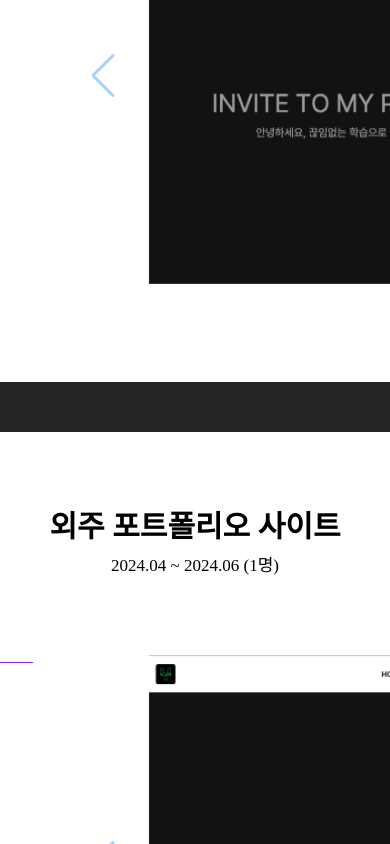
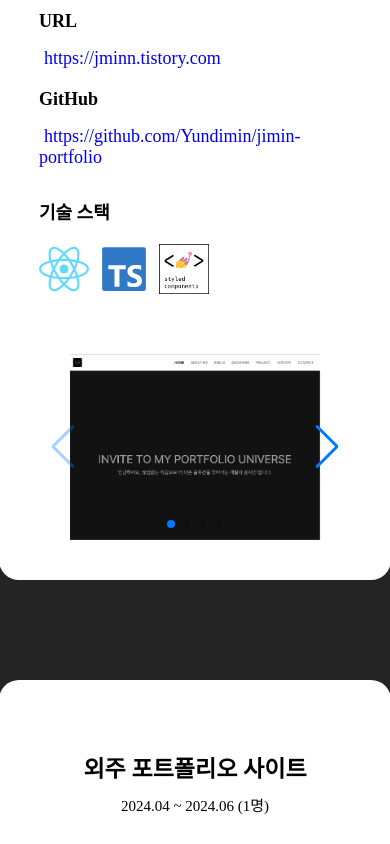
Before and after one commit to Yundimin/jimin-portfolio, a React (Create React App) app: page / in a window 390 px wide. Shown: the part 4160-5004 px from the top of the page. Built offline with nearby package versions, Linux system fonts and the light colour scheme; a web font is replaced by a local one.

Commit message:
project mobile

```diff
--- a/src/components/project.tsx
+++ b/src/components/project.tsx
@@ -9,10 +9,16 @@ import reactImg from "../assets/frontend/React-icon.svg";
 import firebaseImg from "../assets/backend/firebase.png";
 import tsImg from "../assets/frontend/file-type-typescript-official.svg";
 import styledComponentImg from "../assets/frontend/styled-components.png";
+import bootstrap from "../assets/frontend/bootstrap.png";
 import portfolioImg1 from "../assets/portfolio/portfolioImg1.png";
 import portfolioImg2 from "../assets/portfolio/portfolioImg2.png";
 import portfolioImg3 from "../assets/portfolio/portfolioImg3.png";
 import portfolioImg4 from "../assets/portfolio/portfolioImg4.png";
+import postgre from "../assets/backend/postgreSQL.png";
+import prisma from "../assets/backend/prisma.png";
+import graphql from "../assets/backend/graphql.png";
+import node from "../assets/backend/node.png";
+import rn from "../assets/mobileApp/reactNative.png";
 
 const portfolioImages = [
   portfolioImg1,
@@ -21,8 +27,7 @@ const portfolioImages = [
   portfolioImg4,
 ];
 
-const portfolioText1 = "포트폴리오 용도로 제작한 웹사이트입니다.";
-const portfolioText2 = "포트폴리오 용도로 제작한 웹사이트입니다.";
+const portfolioText = "포트폴리오 용도로 제작한 웹사이트입니다.";
 const InstaCloneText = "강의를 통한 인스타그램 클론 앱";
 
 export function Project() {
@@ -36,12 +41,11 @@ export function Project() {
         </div>
         <div className="project-swiper-container">
           <div className="explain-container">
-            <div className="explain-title">{portfolioText1}</div>
+            <div className="explain-title">{portfolioText}</div>
             <div className="function-box">
               <div className="function-title">주요 기능</div>
               <ul>
                 <li>반응형 웹페이지</li>
-                <li>이메일 전송 기능</li>
                 <li>Swiper 라이브러리 적용</li>
               </ul>
             </div>
@@ -61,11 +65,11 @@ export function Project() {
               <div className="github-title">GitHub</div>
               <p>
                 <a
-                  href="https://jminn.tistory.com"
+                  href="https://github.com/Yundimin/jimin-portfolio"
                   target="_blank"
                   rel="noopener noreferrer"
                 >
-                  https://jminn.tistory.com
+                  https://github.com/Yundimin/jimin-portfolio
                 </a>
               </p>
             </div>
@@ -75,7 +79,6 @@ export function Project() {
                 <img src={reactImg} alt="reactImg" />
                 <img src={tsImg} alt="tsImg" />
                 <img src={styledComponentImg} alt="styledComponentImg" />
-                <img src={firebaseImg} alt="firebaseImg" />
               </div>
             </div>
           </div>
@@ -107,12 +110,12 @@ export function Project() {
         </div>
         <div className="project-swiper-container">
           <div className="explain-container">
-            <div className="explain-title">{portfolioText1}</div>
+            <div className="explain-title">{portfolioText}</div>
             <div className="function-box">
               <div className="function-title">주요 기능</div>
               <ul>
                 <li>반응형 웹페이지</li>
-                <li>이메일 전송 기능</li>
+                <li>Bootstrap 라이브러리 적용</li>
                 <li>Swiper 라이브러리 적용</li>
               </ul>
             </div>
@@ -132,11 +135,11 @@ export function Project() {
               <div className="github-title">GitHub</div>
               <p>
                 <a
-                  href="https://jminn.tistory.com"
+                  href="https://github.com/Yundimin/my-portfolio/tree/master"
                   target="_blank"
                   rel="noopener noreferrer"
                 >
-                  https://jminn.tistory.com
+                  https://github.com/Yundimin/my-portfolio/tree/master
                 </a>
               </p>
             </div>
@@ -145,6 +148,7 @@ export function Project() {
               <div className="skills-img">
                 <img src={reactImg} alt="reactImg" />
                 <img src={tsImg} alt="tsImg" />
+                <img src={bootstrap} alt="bootstrapImg" />
                 <img src={styledComponentImg} alt="styledComponentImg" />
                 <img src={firebaseImg} alt="firebaseImg" />
               </div>
@@ -195,17 +199,18 @@ export function Project() {
                   target="_blank"
                   rel="noopener noreferrer"
                 >
-                  https://jminn.tistory.com
+                  https://github.com/Yundimin/instaclone-native/tree/master
                 </a>
               </p>
             </div>
             <div className="skills-box">
               <div className="skills-title">기술 스택</div>
               <div className="skills-img">
-                <img src={reactImg} alt="reactImg" />
-                <img src={tsImg} alt="tsImg" />
-                <img src={styledComponentImg} alt="styledComponentImg" />
-                <img src={firebaseImg} alt="firebaseImg" />
+                <img src={rn} alt="rnImg" />
+                <img src={node} alt="nodeImg" />
+                <img src={prisma} alt="prismaImg" />
+                <img src={graphql} alt="graphqlImg" />
+                <img src={postgre} alt="postgreImg" />
               </div>
             </div>
           </div>
--- a/src/styles/history.modules.ts
+++ b/src/styles/history.modules.ts
@@ -85,11 +85,35 @@ export const HistoryWrapper = styled.div`
         margin: 20px;
       }
     }
+  }
 
-    @media (max-width: 767px) {
+  @media (max-width: 767px) {
+    .title {
+      font-size: 40px;
+    }
+
+    .history-container {
       .history-table-box {
         .history-table {
           flex-direction: column;
+
+          .history-text-box {
+            .table-title {
+              font-size: 20px;
+              margin-bottom: 20px;
+            }
+            .table-position {
+              font-size: 18px;
+              margin-bottom: 20px;
+            }
+            .table-duration {
+              margin-bottom: 20px;
+            }
+            .table-description {
+              font-size: 18px;
+              line-height: 30px;
+            }
+          }
 
           .history-img-box {
             margin-right: 0;
@@ -101,6 +125,10 @@ export const HistoryWrapper = styled.div`
             }
           }
         }
+
+        .more-info {
+          font-size: 18px;
+        }
       }
     }
   }
--- a/src/styles/project.modules.ts
+++ b/src/styles/project.modules.ts
@@ -18,9 +18,10 @@ export const ProjectWrapper = styled.div`
   }
 
   .project-container {
-    width: 1200px;
+    width: 80%;
+    max-width: 1200px;
     height: fit-content;
-    margin-top: 50px;
+    margin: 50px;
     padding: 40px;
     display: flex;
     flex-direction: row;
@@ -50,6 +51,7 @@ export const ProjectWrapper = styled.div`
 
     .project-swiper-container {
       height: 100%;
+      width: 100%;
       padding: 20px;
       display: flex;
       justify-content: center;
@@ -90,7 +92,7 @@ export const ProjectWrapper = styled.div`
       }
 
       .explain-container {
-        width: 40%;
+        width: 100%;
         height: 100%;
         background-color: white;
 
@@ -158,6 +160,7 @@ export const ProjectWrapper = styled.div`
             margin-top: 20px;
             img {
               width: 50px;
+              height: 50px;
               margin-right: 10px;
               transition: transform 0.3s ease-in-out;
               &:hover {
@@ -169,4 +172,83 @@ export const ProjectWrapper = styled.div`
       }
     }
   }
+
+  @media (max-width: 767px) {
+    .title {
+      font-size: 40px;
+    }
+
+    .project-container {
+      gap: 50px;
+
+      .project-title-container {
+        .project-title {
+          font-size: 23px;
+          margin-top: 30px;
+        }
+
+        .project-duration {
+          font-size: 15px;
+          margin-top: 10px;
+        }
+      }
+
+      .project-swiper-container {
+        flex-direction: column;
+        padding: 0;
+
+        .swiper-container {
+          margin-top: 60px;
+          width: 100%;
+        }
+
+        .explain-container {
+          .explain-title {
+            font-size: 18px;
+          }
+
+          .function-box {
+            .function-title {
+              font-size: 18px;
+            }
+
+            ul {
+              li {
+                font-size: 16px;
+              }
+            }
+          }
+          .url-box {
+            .url-title {
+              font-size: 18px;
+            }
+
+            a {
+              font-size: 18px;
+            }
+          }
+          .github-box {
+            .github-title {
+              font-size: 18px;
+            }
+
+            a {
+              font-size: 18px;
+            }
+          }
+          .skills-box {
+            .skills-title {
+              font-size: 18px;
+            }
+            .skills-img {
+              img {
+                width: 50px;
+                height: 50px;
+              }
+            }
+          }
+        }
+      }
+    }
+  }
 `;
```
